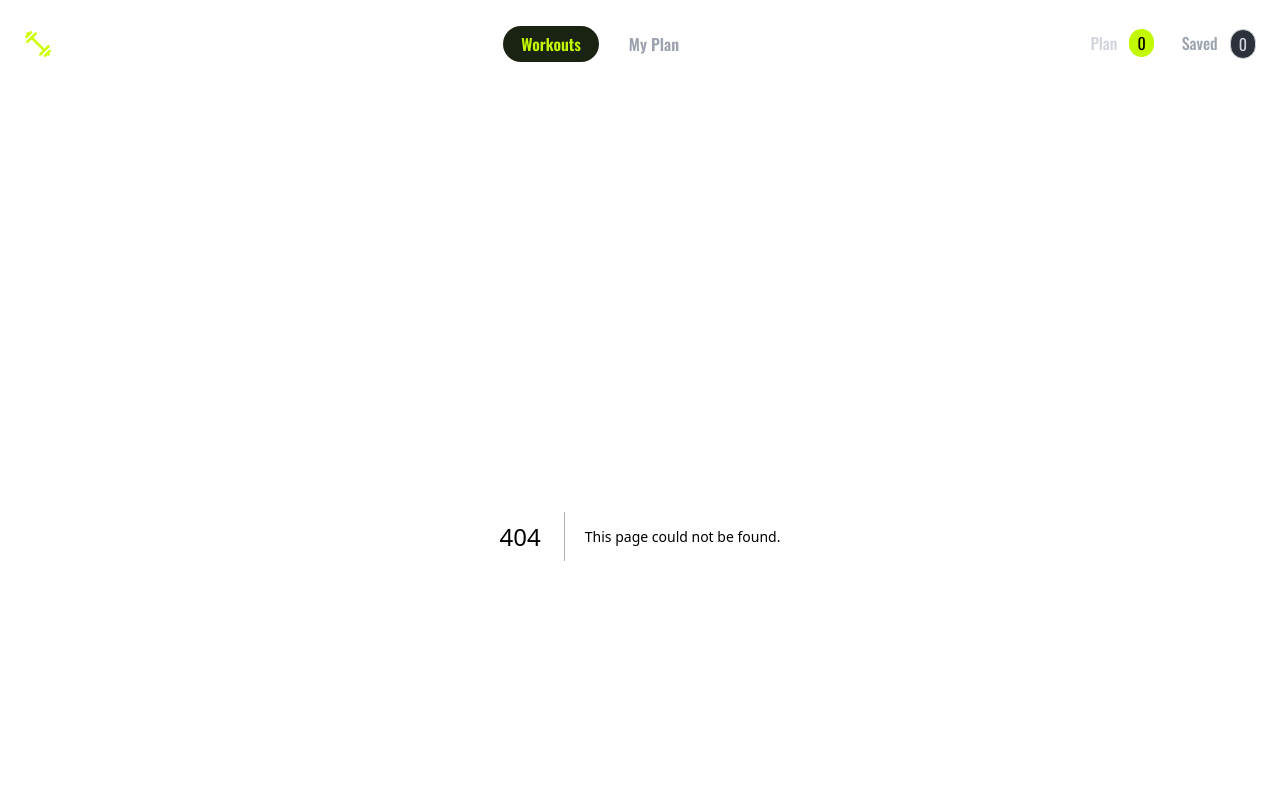
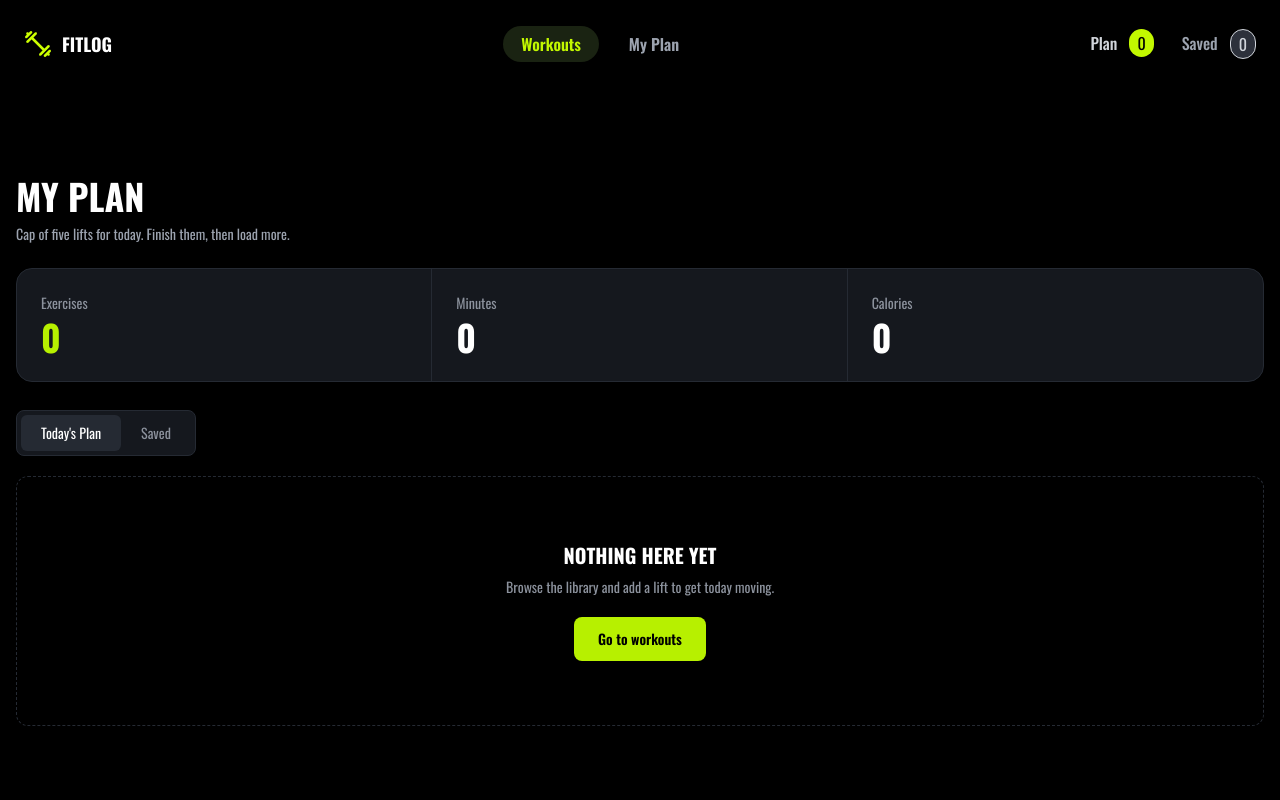
Before and after one commit to mdshahariarrahman1/B14-A6-FIT-LOG-BY-SHAHARIAR, a Next.js app: page /my_plan in a window 1280 px wide. Before the commit this address had no page. Shown: the top 800 px of the page. Built offline with nearby package versions, Linux system fonts and the light colour scheme.

Commit message:
My Plan Section Add

```diff
--- a/src/app/fitlog/[fitId]/page.tsx
+++ b/src/app/fitlog/[fitId]/page.tsx
@@ -1,5 +1,7 @@
+import AddToPlan from "@/components/FitLog_Details_Button/AddToButton";
+import SaveForLater from "@/components/FitLog_Details_Button/SaveButton";
 import { IfitLogType } from "@/type/type";
-import { CalendarPlus, Bookmark } from "lucide-react";
+import {  Bookmark } from "lucide-react";
 import Image from "next/image";
 import { notFound } from "next/navigation";
 
@@ -136,15 +138,10 @@ const FitLogReviewPage = async ({ params }: IFitLogReviewPage) => {
           </div>
 
           <div className="mt-7 flex flex-col gap-3 sm:flex-row">
-            <button className="flex items-center justify-center gap-2 rounded-lg bg-[#B7F000] px-5 py-3 text-sm font-semibold text-black transition duration-300 cursor-pointer hover:bg-[#A8DF00]">
-              <CalendarPlus size={16} />
-              Add to today&apos;s plan
-            </button>
 
-            <button className="flex items-center justify-center gap-2 rounded-lg border border-[#343A45] px-5 py-3 text-sm font-medium text-white transition duration-300 cursor-pointer hover:bg-[#171A20]">
-              <Bookmark size={16} />
-              Save for later
-            </button>
+            <AddToPlan fitLog={fitLog} />
+
+            <SaveForLater fitLog={fitLog} />
           </div>
         </div>
       </div>
--- a/src/app/layout.tsx
+++ b/src/app/layout.tsx
@@ -1,11 +1,10 @@
 import type { Metadata } from "next";
 
-import { Oswald } from 'next/font/google'
+import { Oswald } from "next/font/google";
 import "./globals.css";
 import NavbarPage from "@/components/Navbar";
 import FooterPage from "@/components/FooterPage";
-
-
+import FitLogProvider from "@/context/FitLogContext";
 
 const oswald = Oswald({
   variable: "--font-oswald",
@@ -19,16 +18,17 @@ export const metadata: Metadata = {
 
 export default function RootLayout({ children }: LayoutProps<"/">) {
   return (
-    <html
-      lang="en"
-      className={`${oswald.variable}`}
-    >
+    <html lang="en" className={`${oswald.variable}`}>
       <body className="min-h-full flex flex-col">
 
-          <NavbarPage/>
-       <main>{children}</main>
+      <FitLogProvider>
 
-       <FooterPage/>
+        <NavbarPage />
+
+        <main>{children}</main>
+
+        <FooterPage />
+      </FitLogProvider>
       </body>
     </html>
   );
--- /dev/null
+++ b/src/app/my_plan/page.tsx
@@ -0,0 +1,169 @@
+"use client";
+
+import { useContext, useState } from "react";
+import Image from "next/image";
+import Link from "next/link";
+
+import { FitLogContext } from "@/context/FitLogContext";
+
+const MyPlanPage = () => {
+  const context = useContext(FitLogContext);
+
+  const [activeTab, setActiveTab] = useState("plan");
+
+  if (!context) {
+    return null;
+  }
+
+  const { plan, saved } = context;
+
+  const currentData = activeTab === "plan" ? plan : saved;
+
+  return (
+    <section className="container mx-auto mb-14 px-4 py-10">
+      {/* Heading */}
+
+      <h1 className="text-4xl font-bold text-white">MY PLAN</h1>
+
+      <p className="mt-2 text-sm text-[#9CA3AF]">
+        Cap of five lifts for today. Finish them, then load more.
+      </p>
+
+      {/* Stats */}
+
+      <div className="mt-6 grid grid-cols-1 rounded-2xl border border-[#252A33] bg-[#15181E] md:grid-cols-3">
+        {/* Exercises */}
+
+        <div className="border-b border-[#252A33] p-6 md:border-b-0 md:border-r">
+          <p className="text-sm text-[#8C929D]">Exercises</p>
+
+          <p className="mt-1 text-4xl font-bold text-[#B7F000]">
+            {plan.length}
+          </p>
+        </div>
+
+        {/* Minutes */}
+
+        <div className="border-b border-[#252A33] p-6 md:border-b-0 md:border-r">
+          <p className="text-sm text-[#8C929D]">Minutes</p>
+
+          <p className="mt-1 text-4xl font-bold text-white">
+            {plan.reduce((total, item) => total + Number(item.duration), 0)}
+          </p>
+        </div>
+
+        {/* Calories */}
+
+        <div className="p-6">
+          <p className="text-sm text-[#8C929D]">Calories</p>
+
+          <p className="mt-1 text-4xl font-bold text-white">
+            {plan.reduce(
+              (total, item) => total + Number(item.caloriesBurned),
+              0,
+            )}
+          </p>
+        </div>
+      </div>
+
+      {/* Tabs */}
+
+      <div className="mt-7 flex items-center justify-between">
+        <div className="flex rounded-lg border border-[#252A33] bg-[#15181E] p-1">
+          {/* Today's Plan */}
+
+          <button
+            onClick={() => setActiveTab("plan")}
+            className={`rounded-md px-5 py-2 text-sm ${
+              activeTab === "plan"
+                ? "bg-[#252A33] text-white"
+                : "text-[#8C929D]"
+            }`}
+          >
+            Today&apos;s Plan
+          </button>
+
+          {/* Saved */}
+
+          <button
+            onClick={() => setActiveTab("saved")}
+            className={`rounded-md px-5 py-2 text-sm ${
+              activeTab === "saved"
+                ? "bg-[#252A33] text-white"
+                : "text-[#8C929D]"
+            }`}
+          >
+            Saved
+          </button>
+        </div>
+      </div>
+
+      {/* Cards */}
+
+      <div className="mt-5 space-y-4">
+        {currentData.length === 0 ? (
+          <div className="flex min-h-62.5 flex-col items-center justify-center rounded-xl border border-dashed border-[#252A33]">
+            <h2 className="text-xl font-bold text-white">NOTHING HERE YET</h2>
+
+            <p className="mt-2 text-sm text-[#8C929D]">
+              Browse the library and add a lift to get today moving.
+            </p>
+
+            <Link
+              href="/fitLog"
+              className="mt-5 rounded-lg bg-[#B7F000] px-6 py-3 text-sm font-semibold text-black"
+            >
+              Go to workouts
+            </Link>
+          </div>
+        ) : (
+          currentData.map((fitLog) => (
+            <div
+              key={fitLog.id}
+              className="flex flex-col gap-5 rounded-xl border border-[#252A33] bg-[#15181E] p-4 md:flex-row md:items-center"
+            >
+              {/* Image */}
+
+              <Image
+                src={fitLog.image}
+                alt={fitLog.name}
+                width={120}
+                height={80}
+                className="h-20 w-30 rounded-lg object-cover"
+              />
+
+              {/* Information */}
+
+              <div className="flex-1">
+                <h2 className="text-lg font-bold text-white">{fitLog.name}</h2>
+
+                <p className="mt-1 text-sm text-[#8C929D]">
+                  {fitLog.equipment}
+                </p>
+
+                <div className="mt-2 flex gap-4 text-xs text-[#B4B8C0]">
+                  <span>◷ {fitLog.duration} min</span>
+
+                  <span>🔥 {fitLog.caloriesBurned} kcal</span>
+
+                  <span>⭐ {fitLog.rating}</span>
+                </div>
+              </div>
+
+              {/* View Details */}
+
+              <Link
+                href={`/fitLog/${fitLog.id}`}
+                className="rounded-lg border border-[#343A45] px-5 py-2 text-center text-sm text-white hover:bg-[#20242B]"
+              >
+                View Details
+              </Link>
+            </div>
+          ))
+        )}
+      </div>
+    </section>
+  );
+};
+
+export default MyPlanPage;
--- /dev/null
+++ b/src/app/workouts/page.tsx
@@ -0,0 +1,14 @@
+import FitLogData from '@/components/Data/fitlogData';
+import HeroSection from '@/components/HeroSection';
+import React from 'react';
+
+const WorkoutsPage = () => {
+    return (
+        <div>
+            <HeroSection/>
+            <FitLogData/>
+        </div>
+    );
+};
+
+export default WorkoutsPage;
--- /dev/null
+++ b/src/components/FitLog_Details_Button/AddToButton.tsx
@@ -0,0 +1,38 @@
+"use client";
+
+import { CalendarPlus } from "lucide-react";
+import { useContext } from "react";
+
+import { FitLogContext } from "@/context/FitLogContext";
+import { IfitLogType } from "@/type/type";
+
+interface AddToPlanProps {
+  fitLog: IfitLogType;
+}
+
+const AddToPlan = ({ fitLog }: AddToPlanProps) => {
+  const context = useContext(FitLogContext);
+
+  if (!context) {
+    return null;
+  }
+
+  const { plan, setPlan } = context;
+
+  const handleAddPlan = () => {
+    setPlan([...plan, fitLog]);
+  };
+
+  return (
+    <button
+      onClick={handleAddPlan}
+      className="flex cursor-pointer items-center justify-center gap-2 rounded-lg bg-[#B7F000] px-5 py-3 text-sm font-semibold text-black transition duration-300 hover:bg-[#A8DF00]"
+    >
+      <CalendarPlus size={16} />
+
+      Add to today&apos;s plan
+    </button>
+  );
+};
+
+export default AddToPlan;
--- /dev/null
+++ b/src/components/FitLog_Details_Button/SaveButton.tsx
@@ -0,0 +1,38 @@
+"use client";
+
+import { Bookmark } from "lucide-react";
+import { useContext } from "react";
+
+import { FitLogContext } from "@/context/FitLogContext";
+import { IfitLogType } from "@/type/type";
+
+interface SaveForLaterProps {
+  fitLog: IfitLogType;
+}
+
+const SaveForLater = ({ fitLog }: SaveForLaterProps) => {
+  const context = useContext(FitLogContext);
+
+  if (!context) {
+    return null;
+  }
+
+  const { saved, setSaved } = context;
+
+  const handleSave = () => {
+    setSaved([...saved, fitLog]);
+  };
+
+  return (
+    <button
+      onClick={handleSave}
+      className="flex cursor-pointer items-center justify-center gap-2 rounded-lg border border-[#343A45] px-5 py-3 text-sm font-medium text-white transition duration-300 hover:bg-[#171A20]"
+    >
+      <Bookmark size={16} />
+
+      Save for later
+    </button>
+  );
+};
+
+export default SaveForLater;
--- a/src/components/HeroSection.tsx
+++ b/src/components/HeroSection.tsx
@@ -17,7 +17,7 @@ const HeroSection = () => {
             <p className="pt-5 text-[18px] leading-6 font-light text-[#9CA3AF]">
               FitLog is a dark, no-nonsense gym companion: pick a lift, lock it
               <br />
-              into todays plan, and watch the weeks work add up.
+              into today&apos;s plan, and watch the week&apos;s work add up.
             </p>
             <button className="mt-7 text-[12px] font-bold leading-4 py-3 px-6 bg-[#C2F800] text-[#000000] rounded-md cursor-pointer transition-all duration-500 hover:shadow-[0px_10px_20px_rgba(194,248,0,0.4)]">
               BROWSE WORKOUTS
--- a/src/components/Navbar.tsx
+++ b/src/components/Navbar.tsx
@@ -6,10 +6,10 @@ const NavbarPage = () => {
   const Links = (
     <>
       <li className="py-1.5 px-4.5 text-[#C2F800] bg-[#1A2312] rounded-full">
-        <Link href={""}>Workouts</Link>
+        <Link href={"/workouts"}>Workouts</Link>
       </li>
       <li className="py-1.5 px-4">
-        <Link href={""}>My Plan</Link>
+        <Link href={"/my_plan"}>My Plan</Link>
       </li>
     </>
   );
--- a/src/context/FitLogContext.tsx
+++ b/src/context/FitLogContext.tsx
@@ -11,10 +11,9 @@ interface FitLogContextType {
   setSaved: React.Dispatch<React.SetStateAction<IfitLogType[]>>;
 }
 
-export const FitLogContext =
-  createContext<FitLogContextType | null>(null);
+export const FitLogContext = createContext<FitLogContextType | null>(null);
 
-function FitLogProvider({ children }: { children: ReactNode }) {
+const FitLogProvider = ({ children }: { children: ReactNode })=> {
   const [plan, setPlan] = useState<IfitLogType[]>([]);
   const [saved, setSaved] = useState<IfitLogType[]>([]);
 
```
